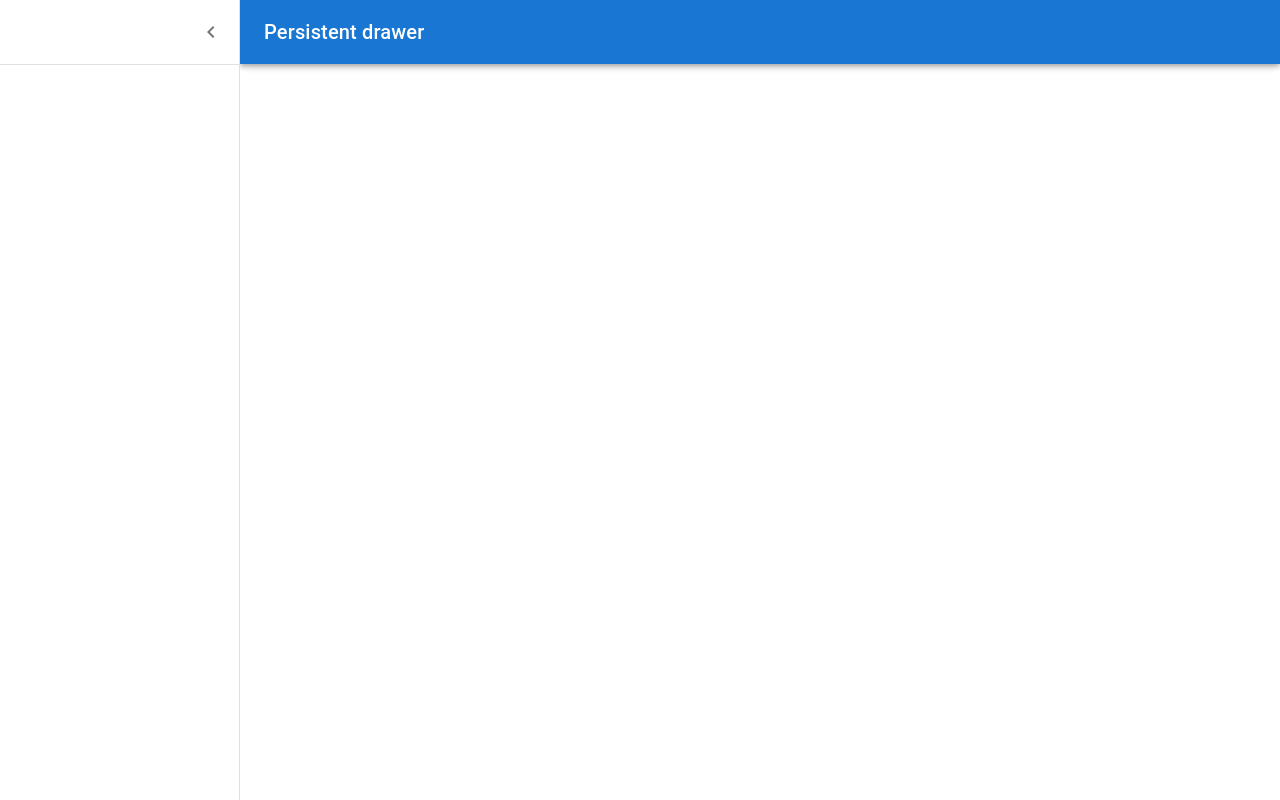
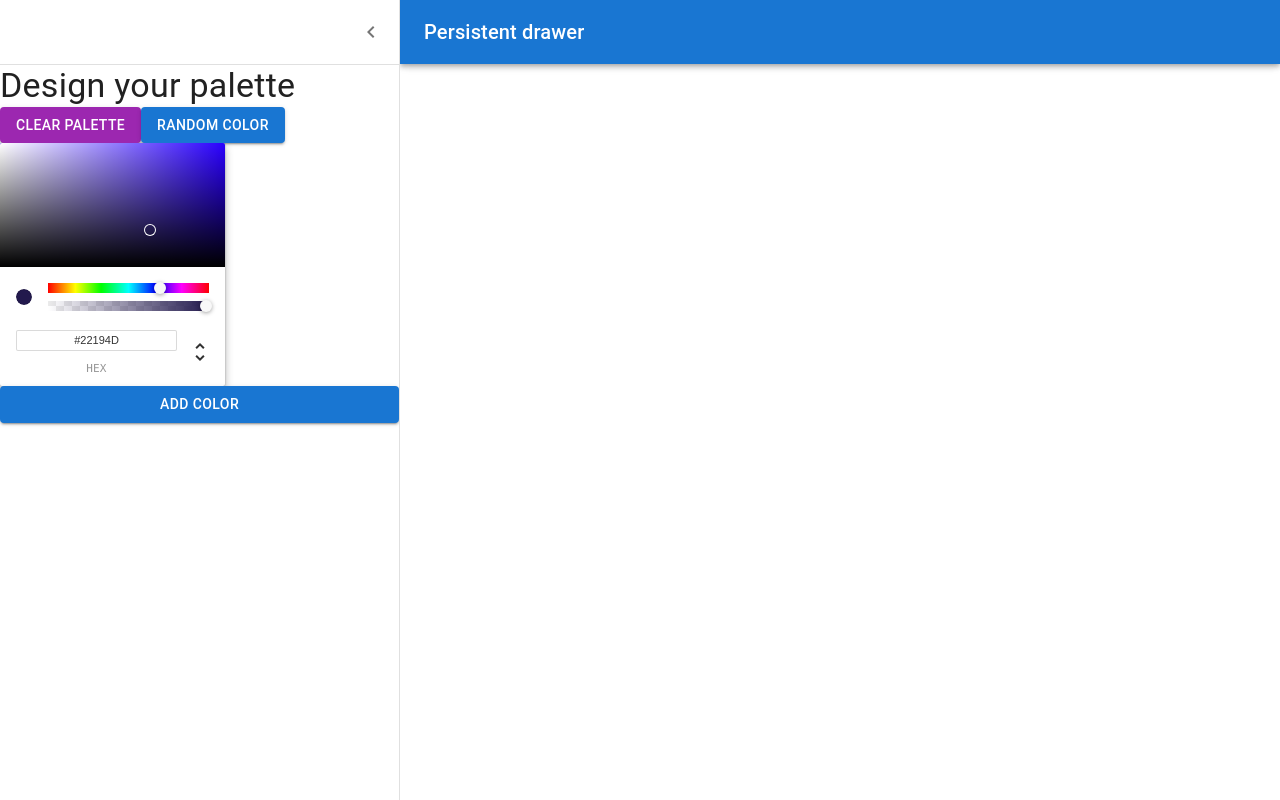
Before and after one commit to Waydj/colors, a React (Vite) app: page /palette/new in a window 1280 px wide. Both pictures are taken after a click on the button "open drawer". Built offline with nearby package versions, Linux system fonts and the light colour scheme.

Commit message:
add chrome picker

```diff
--- a/package.json
+++ b/package.json
@@ -17,6 +17,7 @@
     "chroma-js": "^2.4.2",
     "rc-slider": "^10.5.0",
     "react": "^18.2.0",
+    "react-color": "^2.19.3",
     "react-copy-to-clipboard": "^5.1.0",
     "react-dom": "^18.2.0",
     "react-router-dom": "^6.22.1",
--- a/src/NewPaletteForm.jsx
+++ b/src/NewPaletteForm.jsx
@@ -1,17 +1,19 @@
-import { styled } from "@mui/material/styles";
+import { useState } from "react";
+import ChevronLeftIcon from "@mui/icons-material/ChevronLeft";
+import MenuIcon from "@mui/icons-material/Menu";
+import MuiAppBar from "@mui/material/AppBar";
 import Box from "@mui/material/Box";
+import CssBaseline from "@mui/material/CssBaseline";
+import Divider from "@mui/material/Divider";
 import Drawer from "@mui/material/Drawer";
-import CssBaseline from "@mui/material/CssBaseline";
-import MuiAppBar from "@mui/material/AppBar";
+import IconButton from "@mui/material/IconButton";
 import Toolbar from "@mui/material/Toolbar";
 import Typography from "@mui/material/Typography";
-import Divider from "@mui/material/Divider";
-import IconButton from "@mui/material/IconButton";
-import MenuIcon from "@mui/icons-material/Menu";
-import ChevronLeftIcon from "@mui/icons-material/ChevronLeft";
-import { useState } from "react";
+import { styled } from "@mui/material/styles";
+import { ChromePicker } from "react-color";
+import { Button } from "@mui/material";
 
-const drawerWidth = 240;
+const drawerWidth = 400;
 
 const Main = styled("main", { shouldForwardProp: (prop) => prop !== "open" })(
   ({ theme, open }) => ({
@@ -107,6 +109,19 @@ export const NewPaletteForm = () => {
           </IconButton>
         </DrawerHeader>
         <Divider />
+        <Typography variant="h4">Design your palette</Typography>
+        <div>
+          <Button variant="contained" color="secondary">
+            Clear palette
+          </Button>
+          <Button variant="contained" color="primary">
+            Random color
+          </Button>
+        </div>
+        <ChromePicker />
+        <Button variant="contained" color="primary">
+          Add color
+        </Button>
       </Drawer>
       <Main open={open}>
         <DrawerHeader />
```
Also changed, not shown: 1 other file (tests, documents, lock files or other folders).
